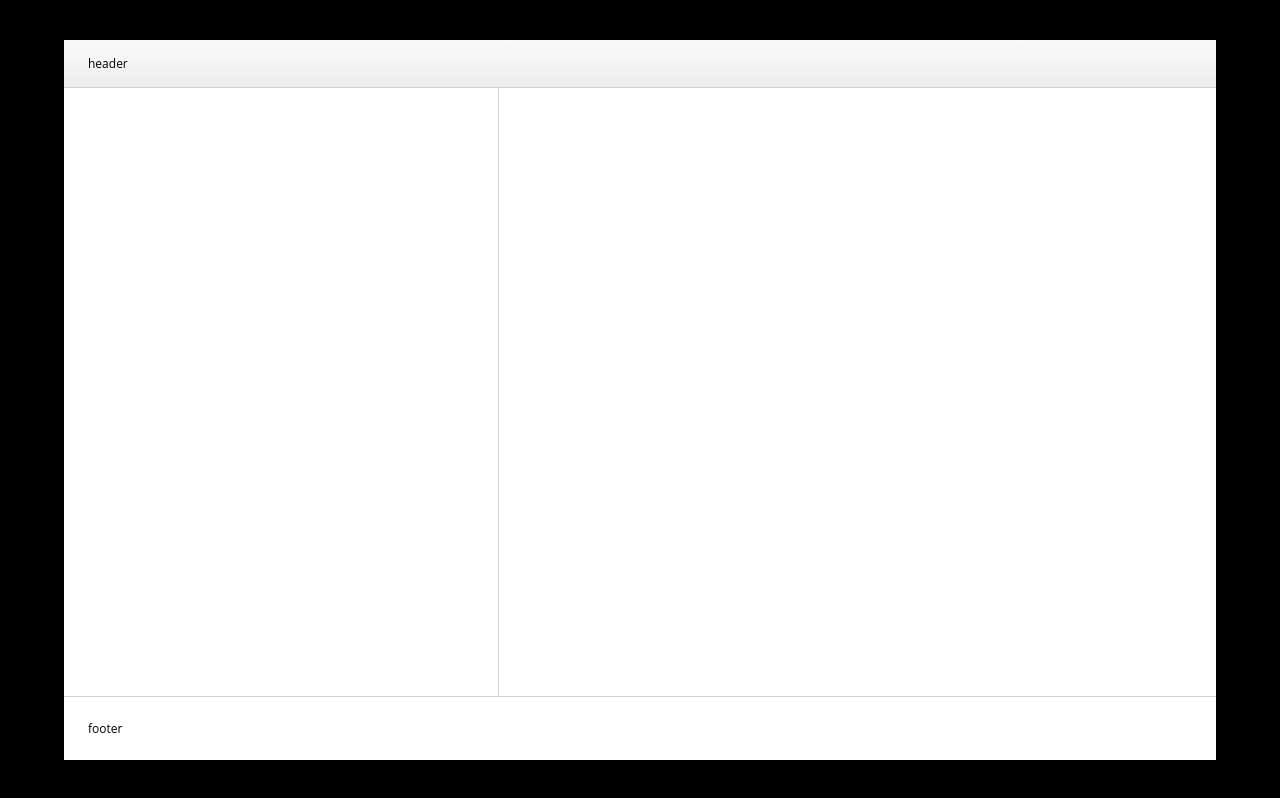
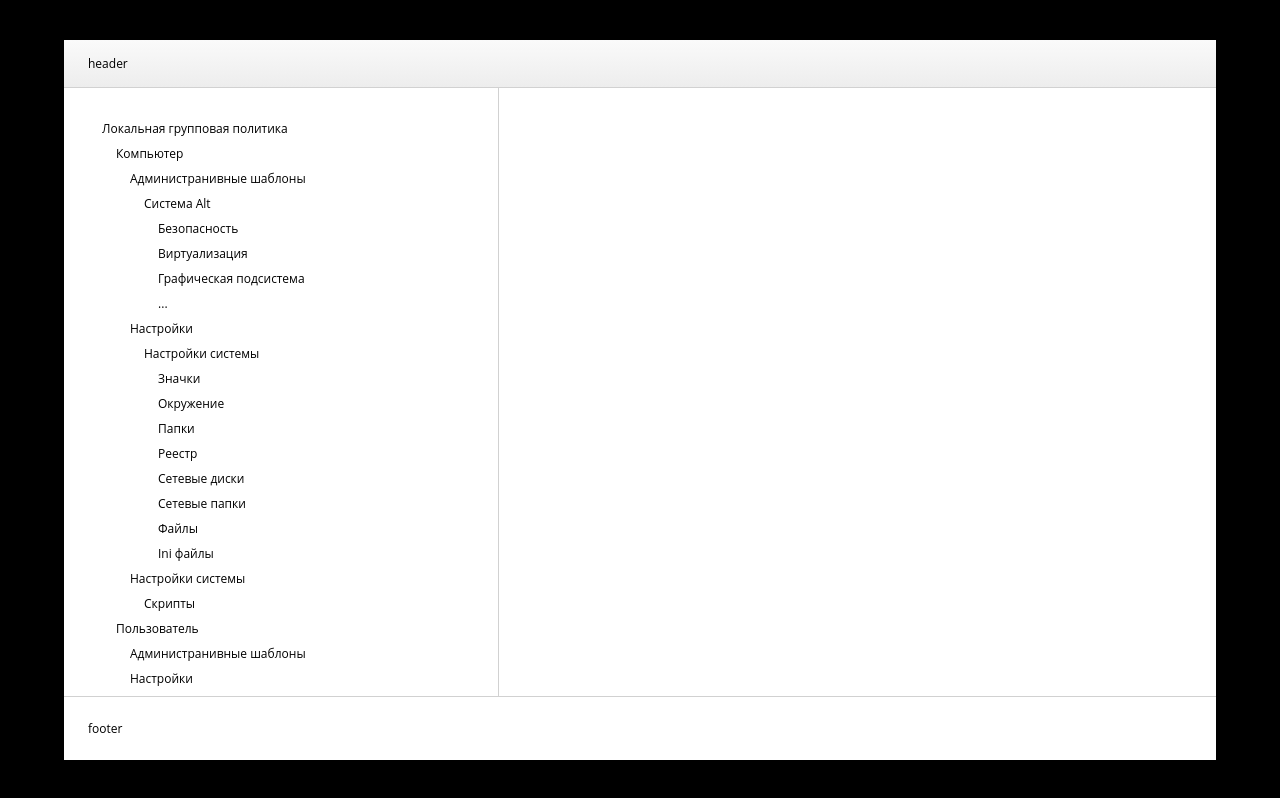
Before and after one commit to vladimirovicp/layout-gp-web-ui, a website built with Vite: page src/index.html in a window 1280 px wide. Built offline with nearby package versions, Linux system fonts and the light colour scheme; files whose address does not match are found by name.

Commit message:
feat: tree start

```diff
--- a/src/assets/styles/set.scss
+++ b/src/assets/styles/set.scss
@@ -11,10 +11,27 @@
 }
 
 .tree-view {
+    padding-top: 24px;
     padding-left: 24px;
     width: 432px;
     height: 100%;
-    //border-right: 1px solid #d1d1d1;
+    overflow: auto;
+
+    ul{
+         list-style-type: none;
+         padding-left: 14px;
+
+         li{
+
+            padding-top: 8px;
+            white-space: nowrap;
+
+            span{
+                // padding-top: 4px;
+                // padding-bottom: 4px;
+            }
+         }
+    }
 }
 
 .divider{
--- a/src/index.html
+++ b/src/index.html
@@ -6,33 +6,82 @@
         <title>GPUI</title>
     </head>
     <body>
-
         <div class="gp__container">
-
             <div class="gp__header">
                 header
             </div>
-
             <div class="gp__main">
-            <div class="tree-view"></div>
-
+                <div class="tree-view">
+                    <ul>
+                        <li>
+                            <span>Локальная групповая политика</span>
+                            <ul>
+                                <li>
+                                    <span>Компьютер</span>
+                                    <ul>
+                                        <li>
+                                            Администранивные шаблоны
+                                            <ul>
+                                                <li>
+                                                    Система Alt
+                                                    <ul>
+                                                        <li>Безопасность</li>
+                                                        <li>Виртуализация</li>
+                                                        <li>Графическая подсистема</li>
+                                                        <li>...</li>
+                                                    </ul>
+                                                </li>
+                                            </ul>
+                                        </li>
+                                        <li>
+                                            Настройки
+                                            <ul>
+                                                <li>
+                                                    Настройки системы
+                                                    <ul>
+                                                        <li>Значки</li>
+                                                        <li>Окружение</li>
+                                                        <li>Папки</li>
+                                                        <li>Реестр</li>
+                                                        <li>Сетевые диски</li>
+                                                        <li>Сетевые папки</li>
+                                                        <li>Файлы</li>
+                                                        <li>Ini файлы</li>
+                                                    </ul>
+                                                </li>
+                                            </ul>
+                                        </li>
+                                        <li>
+                                            Настройки системы
+                                            <ul>
+                                                <li>
+                                                    Скрипты
+                                                </li>
+                                            </ul>
+                                        </li>
+                                    </ul>
+                                </li>
+                                <li>
+                                    Пользователь
+                                    <ul>
+                                        <li>Администранивные шаблоны</li>
+                                        <li>Настройки</li>
+                                        <li>Настройки системы</li>
+                                    </ul>
+                                </li>
+                            </ul>
+                        </li>
+                    </ul>
+                </div>
                 <div class="divider">
                     <div class="divider__line"></div>
                 </div>
-
-            <div class="workspace">
-
+                <div class="workspace"></div>
             </div>
-        </div>
-
-
-
             <div class="gp__footer">
                 footer
             </div>
-
         </div>
-
         <script type="module" src="./index.js"></script>
     </body>
 </html>
```
Also changed, not shown: src/assets/img/svg/arrow.svg (added). Lines whose indentation alone changed are shown as unchanged.
